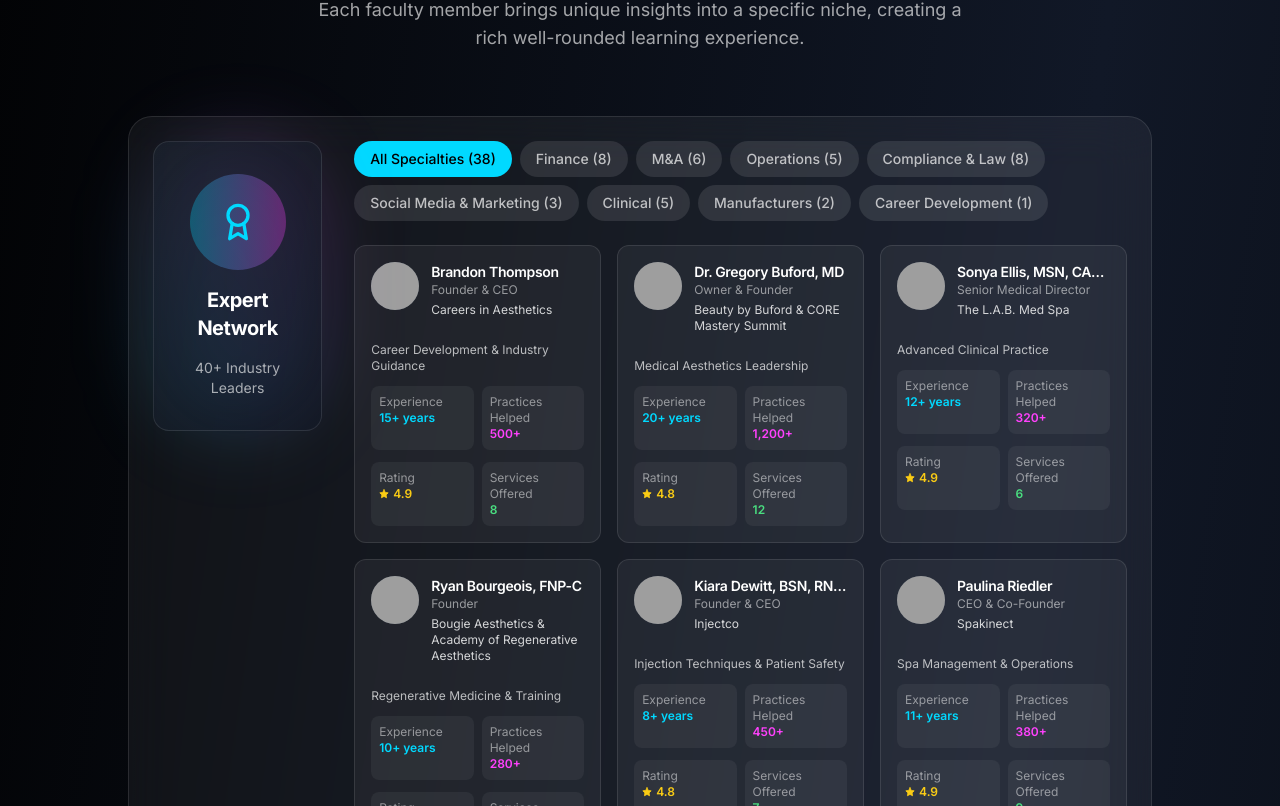
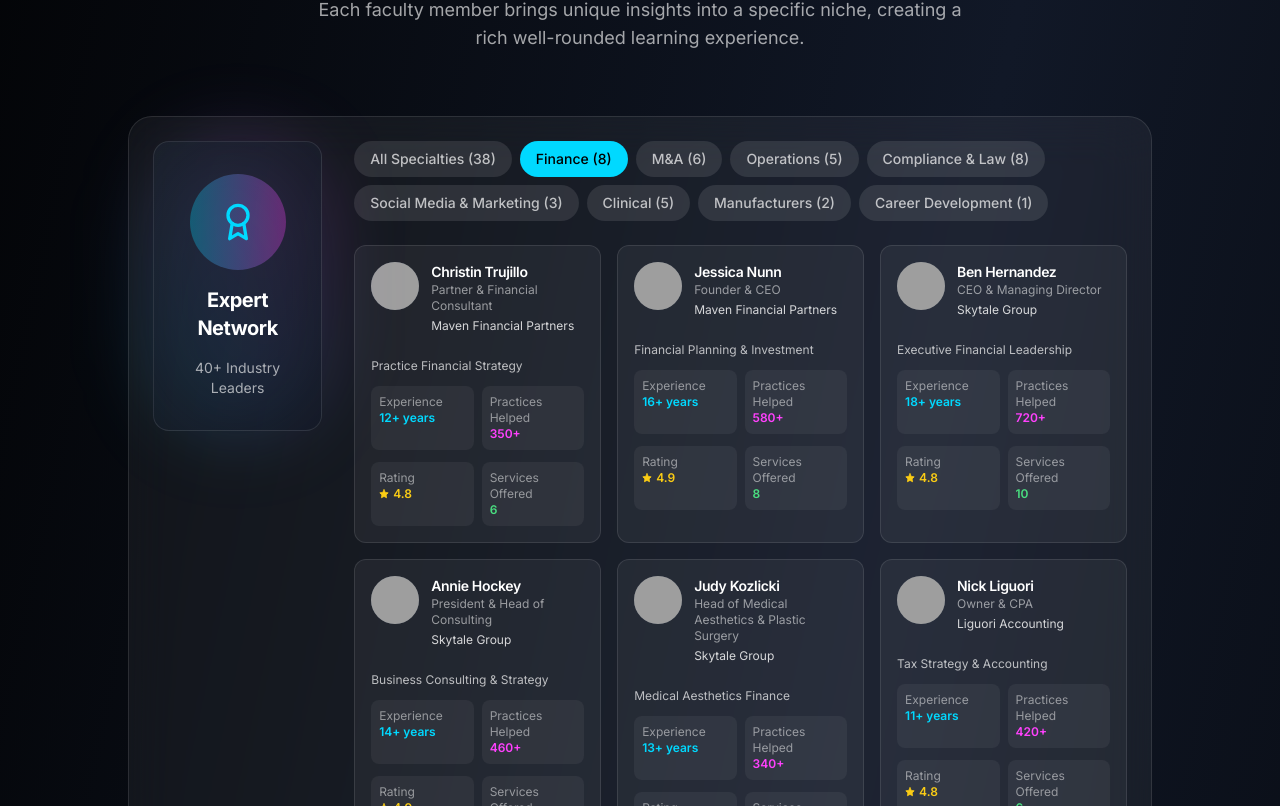
Before and after one commit to TheNorthKorean/ashsite, a React (Vite) app: page /faculty in a window 1280 px wide. Shown: the part 1214-2020 px from the top of the page. Built offline with nearby package versions, Linux system fonts and the light colour scheme; grey boxes are pictures that could not be loaded.

Commit message:
“v2.2”

```diff
--- a/src/pages/Faculty.tsx
+++ b/src/pages/Faculty.tsx
@@ -34,7 +34,7 @@ const Faculty = () => {
     threshold: 0.1,
   });
 
-  const [selectedFilter, setSelectedFilter] = useState('all');
+  const [selectedFilter, setSelectedFilter] = useState('finance');
   const [expandedFAQ, setExpandedFAQ] = useState<number | null>(0);
   const [currentStep, setCurrentStep] = useState(0);
 
```
